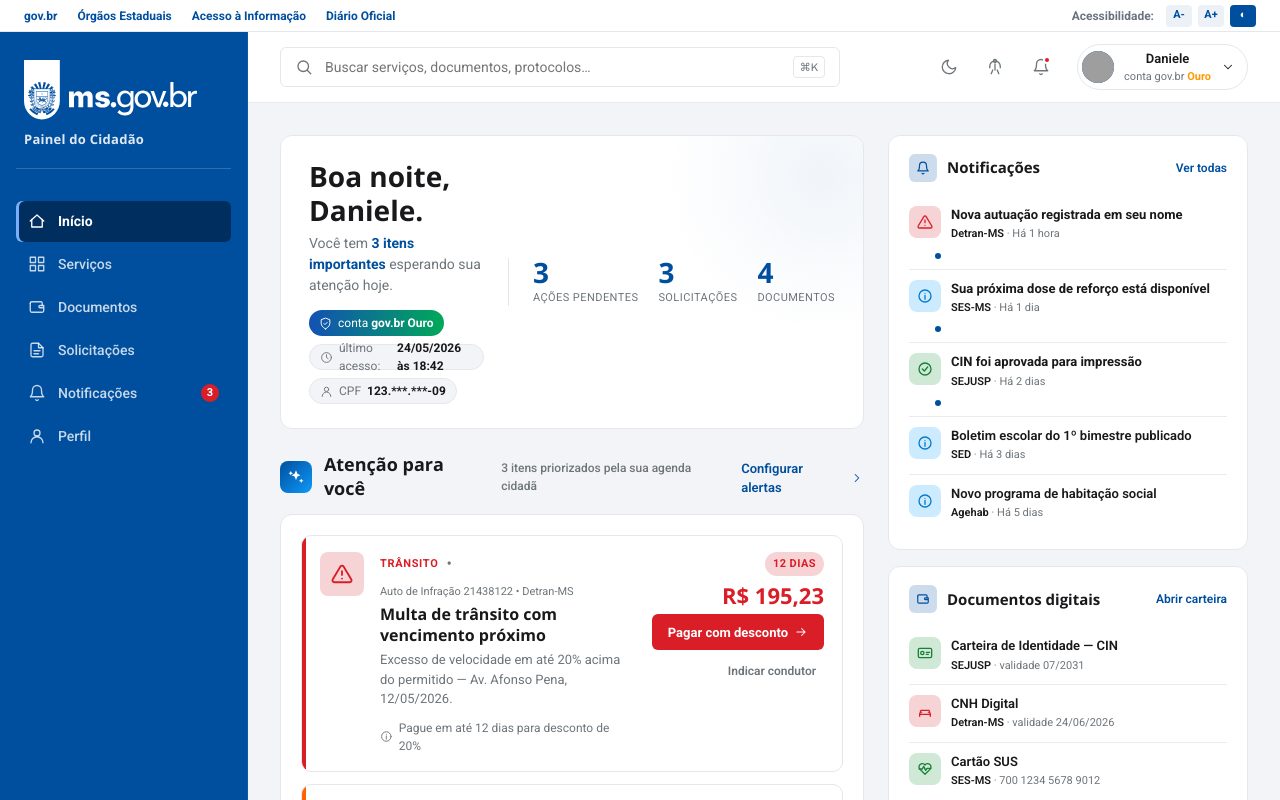
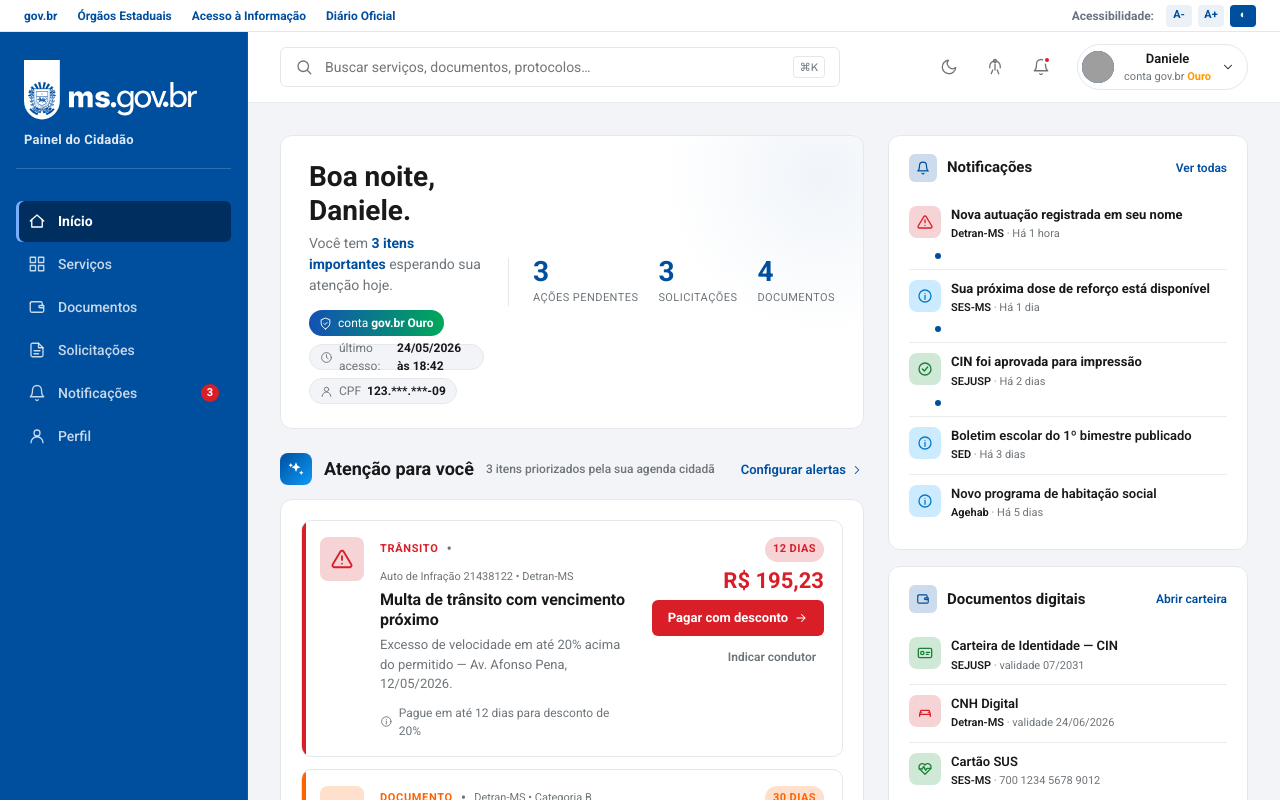
Before and after one commit to daniichiy/prototipo-categorias-ms, a React (Vite) app: page /painel in a window 1280 px wide. Shown: the top 800 px of the page. Built offline with nearby package versions, Linux system fonts and the light colour scheme; grey boxes are pictures that could not be loaded.

Commit message:
feat: update font family from Open Sans to Roboto across multiple stylesheets

```diff
--- a/index.html
+++ b/index.html
@@ -8,7 +8,7 @@
     <link rel="preconnect" href="https://fonts.googleapis.com" />
     <link rel="preconnect" href="https://fonts.gstatic.com" crossorigin />
     <link
-      href="https://fonts.googleapis.com/css2?family=Open+Sans:wght@400;500;600;700&display=swap"
+      href="https://fonts.googleapis.com/css2?family=Roboto:wght@400;500;600;700&display=swap"
       rel="stylesheet"
     />
     <link
--- a/src/components/Tag/Tag.module.css
+++ b/src/components/Tag/Tag.module.css
@@ -1,7 +1,7 @@
 .tag {
   display: inline-flex;
   align-items: center;
-  font-family: var(--font-body);
+  font-family: var(--font-sans);
   font-size: 11px;
   font-weight: var(--weight-semibold);
   letter-spacing: var(--tracking-wide);
--- a/src/pages/DashboardPage/DashboardPage.css
+++ b/src/pages/DashboardPage/DashboardPage.css
@@ -1,4 +1,4 @@
-@import url("https://fonts.googleapis.com/css2?family=Open+Sans:wght@400;500;600;700&family=Roboto:wght@400;500;600;700&family=Archivo:wght@400;500;700&display=swap");
+@import url("https://fonts.googleapis.com/css2?family=Roboto:wght@400;500;600;700&family=Archivo:wght@400;500;700&display=swap");
 
 /* Painel do Cidadão MS — porte fiel do protótipo DS-MS.
    Tokens escopados em .app; a primária aponta para a cor padrão do DS do portal. */
@@ -29,7 +29,7 @@
 
   --background-brand-soft: #CCDCEC;
 
-  --font-family-open-sans: "Open Sans", system-ui, sans-serif;
+  --font-family-open-sans: "Roboto", system-ui, sans-serif;
   --font-family-roboto: "Roboto", system-ui, sans-serif;
   --font-family-mono: "Archivo", "Roboto Mono", ui-monospace, monospace;
 
--- a/src/pages/DashboardPage2/DashboardPage2.css
+++ b/src/pages/DashboardPage2/DashboardPage2.css
@@ -1,4 +1,4 @@
-@import url("https://fonts.googleapis.com/css2?family=Open+Sans:wght@400;500;600;700&family=Roboto:wght@400;500;600;700&family=Archivo:wght@400;500;700&display=swap");
+@import url("https://fonts.googleapis.com/css2?family=Roboto:wght@400;500;600;700&family=Archivo:wght@400;500;700&display=swap");
 
 /* Meu Painel 2 — layout institucional ms.gov.br (v2), adaptado ao DS do portal.
    Tudo escopado em .painel2 para não colidir com o Painel 1. */
@@ -22,7 +22,7 @@
   --c-success: #198038;
   --c-warning: #FF6200;
 
-  --font-open: "Open Sans", system-ui, sans-serif;
+  --font-open: "Roboto", system-ui, sans-serif;
   --font-roboto: "Roboto", system-ui, sans-serif;
   --font-mono: "Archivo", "Roboto Mono", ui-monospace, monospace;
 
--- a/src/pages/ProfilesPage/MetodologiaPage.css
+++ b/src/pages/ProfilesPage/MetodologiaPage.css
@@ -1,4 +1,4 @@
-@import url("https://fonts.googleapis.com/css2?family=Open+Sans:wght@400;500;600;700&family=Roboto:wght@400;500;600;700&display=swap");
+@import url("https://fonts.googleapis.com/css2?family=Roboto:wght@400;500;600;700&display=swap");
 
 /* Estilo da página de Metodologia & Glossário. Escopado em .perfis-doc
    (separado de .painel2.perfis para não colidir com o layout proativo). */
@@ -13,7 +13,7 @@
   --line-soft: #ECEFF1;
   --bg-app: #EFF3F6;
   --surface: #FFFFFF;
-  --font-open: "Open Sans", system-ui, sans-serif;
+  --font-open: "Roboto", system-ui, sans-serif;
   --font-roboto: "Roboto", system-ui, sans-serif;
   --shadow: 0 4px 14px rgba(0, 32, 64, 0.10);
 
--- a/src/styles/tokens.css
+++ b/src/styles/tokens.css
@@ -22,7 +22,7 @@
   --color-success: #2d6a4f;
 
   /* === Type === */
-  --font-sans: 'Open Sans', system-ui, -apple-system, 'Segoe UI', Roboto, sans-serif;
+  --font-sans: 'Roboto', system-ui, -apple-system, 'Segoe UI', sans-serif;
 
   --size-1: 11px;
   --size-2: 13px;
```
